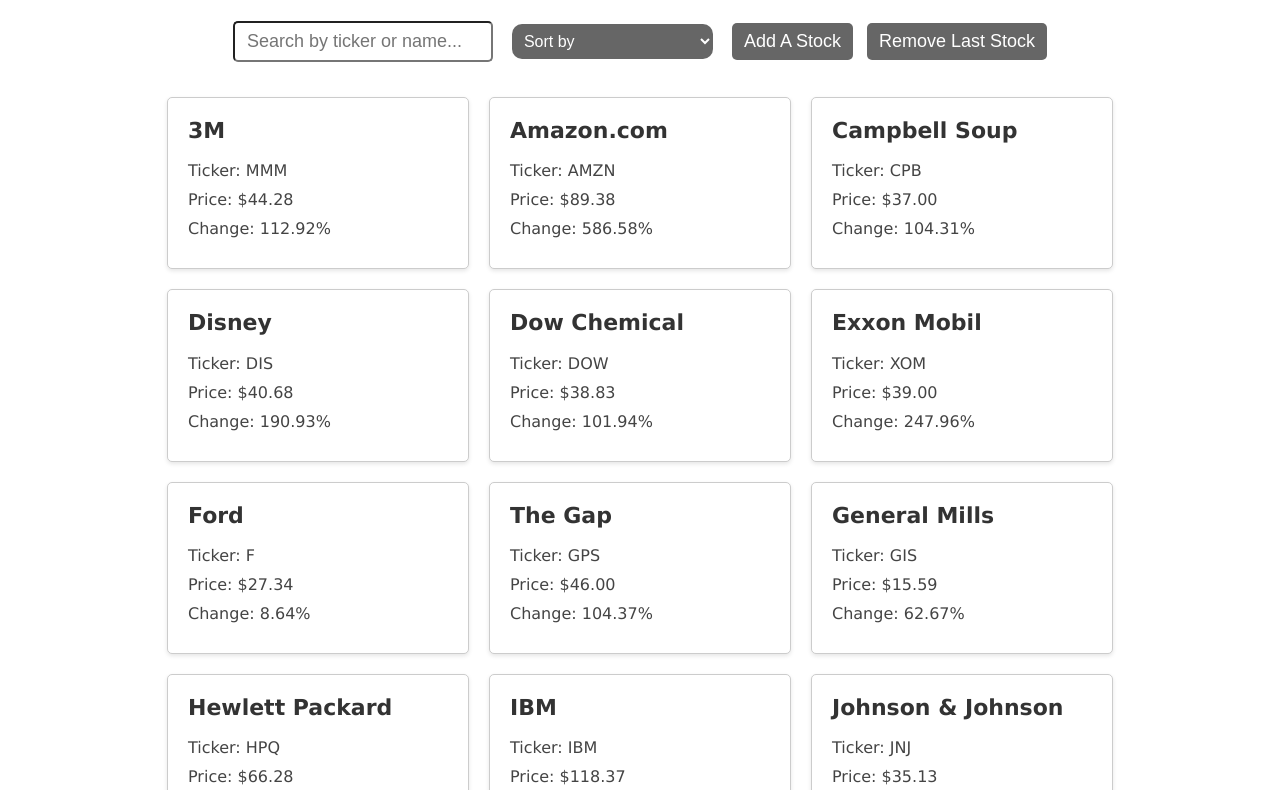
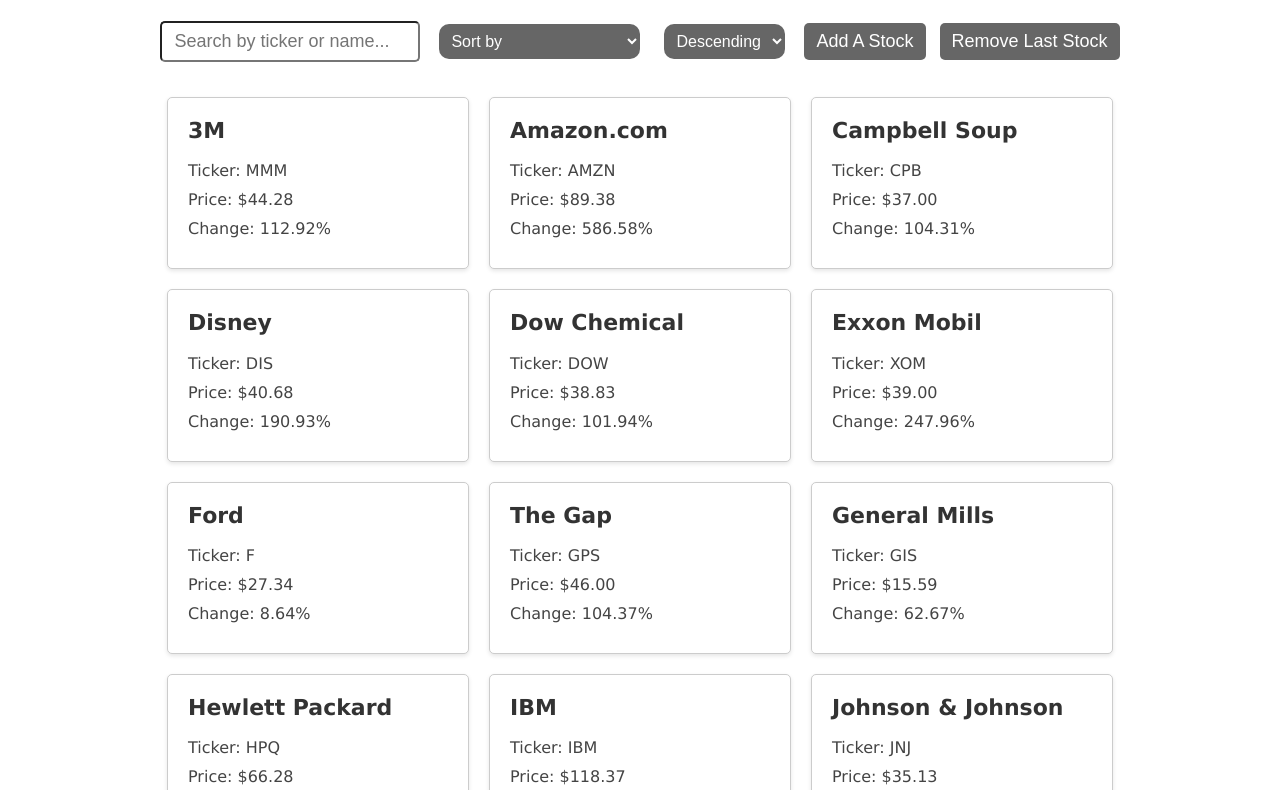
Before and after one commit to anl139/SEA-Project, a plain HTML site: page index.html in a window 1280 px wide. Shown: the part 124-914 px from the top of the page. Drawn offline with Linux system fonts and the light colour scheme.

Commit message:
added ascending/descending option

```diff
--- a/index.html
+++ b/index.html
@@ -22,6 +22,10 @@
         <option value = "price">Price(High to low) </option>
         <option value = "change"> Change %(High to low)</option>
       </select>
+      <select id="sort-direction" onchange="handleSortStock()">
+        <option value="desc">Descending</option>
+        <option value="asc">Ascending</option>
+      </select>
       <button id="add-btn" onclick="addNewStock()">Add A Stock</button>
       <button id="remove-btn" onclick="removeLastStock()">Remove Last Stock</button>
     </div>
--- a/scripts.js
+++ b/scripts.js
@@ -320,18 +320,27 @@ function searchCatalog() {
  */
 function handleSortStock(){
   const choice = document.getElementById("sort-select").value;
+  const direction = document.getElementById("sort-direction").value;
+  const ascending = direction === "asc";
+
   switch(choice){
     case "alphabetical":
-      currentView.sort((a,b ) => a.name.localeCompare(b.name));
+      currentView.sort((a, b) =>
+        ascending ? a.name.localeCompare(b.name) : b.name.localeCompare(a.name));
       break;
+
     case "price":
-      currentView.sort((a,b) => b.currentPrice - a.currentPrice);
+      currentView.sort((a, b) =>
+        ascending ? a.currentPrice - b.currentPrice : b.currentPrice - a.currentPrice);
       break;
+
     case "change":
-      currentView.sort((a,b) => b.change - a.change);
+      currentView.sort((a, b) =>
+        ascending ? a.change - b.change : b.change - a.change);
       break;
+
     default:
-    return;
+      return;
   }
   renderCards(currentView);
 }
```
